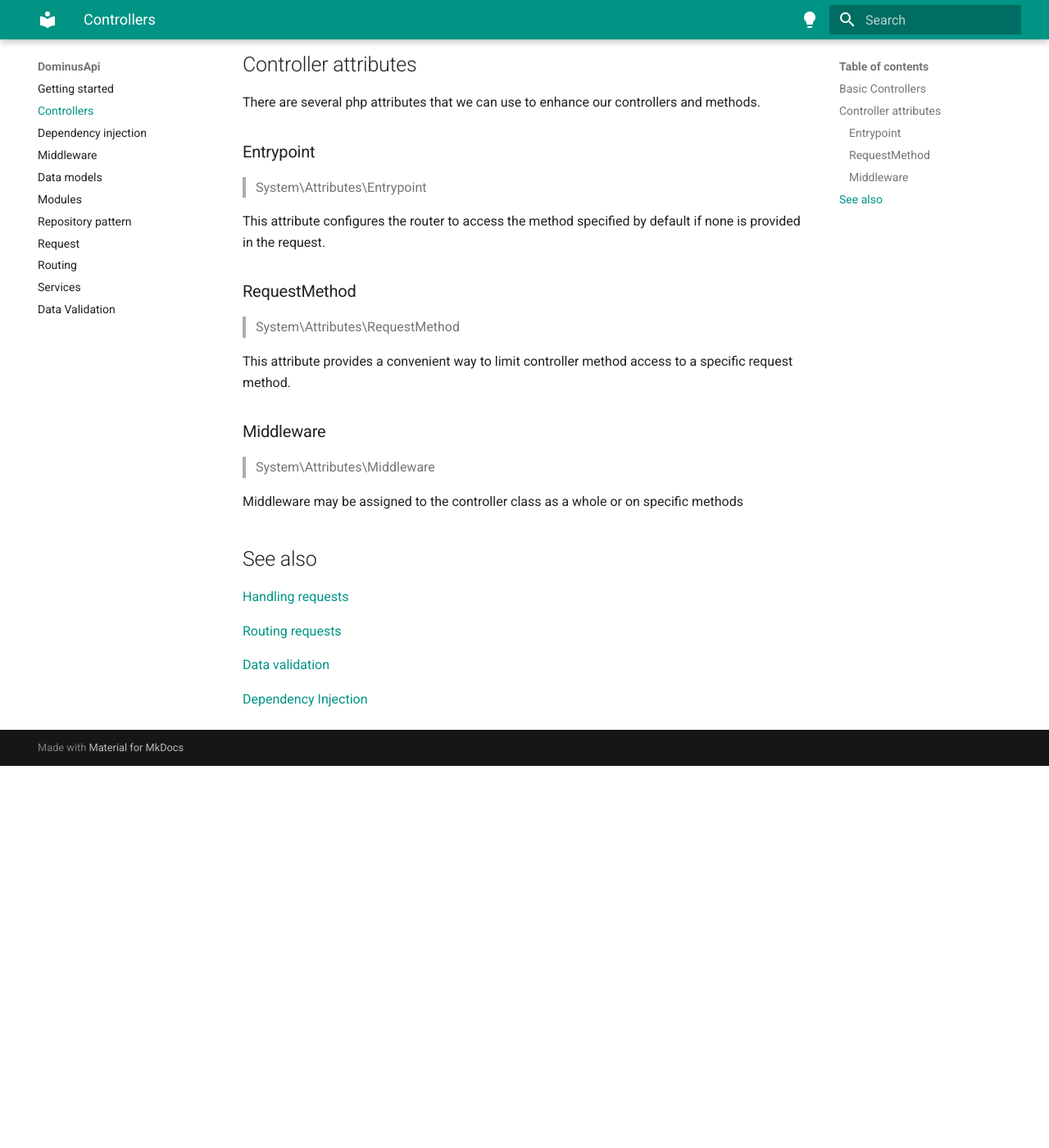
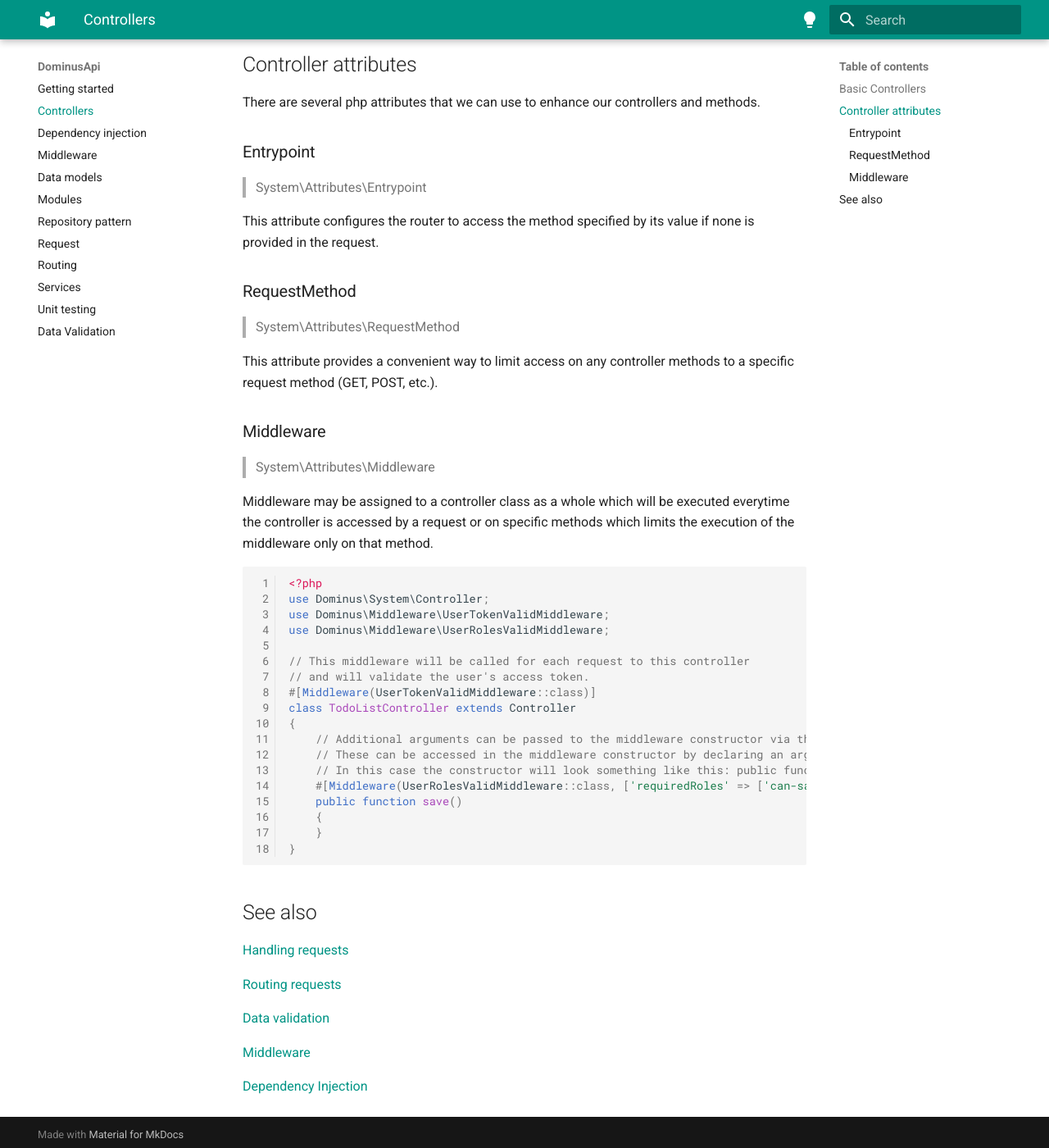
Before and after one commit to daniel1919-00/DominusApi, an MkDocs documentation site: the page built from docs/docs/controllers.md, in a window 1280 px wide and 1400 px high, scrolled down 1249 px. Shown: the whole window at 82% size. Built offline with MkDocs 1.6.1 and Material for MkDocs 9.7.7, drawn with Linux system fonts in a browser that asks for light colours; before the commit the page ends 2183 px from its top, so only the background shows below that.

Commit message:
updated docs; added more comments;

````diff
--- a/docs/docs/controllers.md
+++ b/docs/docs/controllers.md
@@ -39,17 +39,38 @@ There are several php attributes that we can use to enhance our controllers and
 ### Entrypoint
 > System\Attributes\Entrypoint
 
-This attribute configures the router to access the method specified by default if none is provided in the request.
+This attribute configures the router to access the method specified by its value if none is provided in the request.
 
 ### RequestMethod
 > System\Attributes\RequestMethod
 
-This attribute provides a convenient way to limit controller method access to a specific request method.
+This attribute provides a convenient way to limit access on any controller methods to a specific request method (GET, POST, etc.).
 
 ### Middleware
 > System\Attributes\Middleware
 
-Middleware may be assigned to the controller class as a whole or on specific methods
+Middleware may be assigned to a controller class as a whole which will be executed everytime the controller is accessed by a request or on specific methods which limits the execution of the middleware only on that method.
+
+``` php
+<?php
+use Dominus\System\Controller;
+use Dominus\Middleware\UserTokenValidMiddleware;
+use Dominus\Middleware\UserRolesValidMiddleware;
+
+// This middleware will be called for each request to this controller
+// and will validate the user's access token.
+#[Middleware(UserTokenValidMiddleware::class)]
+class TodoListController extends Controller
+{
+    // Additional arguments can be passed to the middleware constructor via the second attribute argument
+    // These can be accessed in the middleware constructor by declaring an argument with the same name as the array key.
+    // In this case the constructor will look something like this: public function __construct(array $requiredRoles) {}
+    #[Middleware(UserRolesValidMiddleware::class, ['requiredRoles' => ['can-save', 'administrator']])]
+    public function save()
+    {
+    }
+}
+```
 
 ## See also
 
@@ -59,4 +80,6 @@ Middleware may be assigned to the controller class as a whole or on specific met
 
 [Data validation](validation.md)
 
+[Middleware](middleware.md)
+
 [Dependency Injection](dependency%20injection.md)
````
Also changed, not shown: docs/docs/unit testing.md (added, +96 -0 lines), docs/docs/img/unit-testing-1.png (added), 5 other files.
